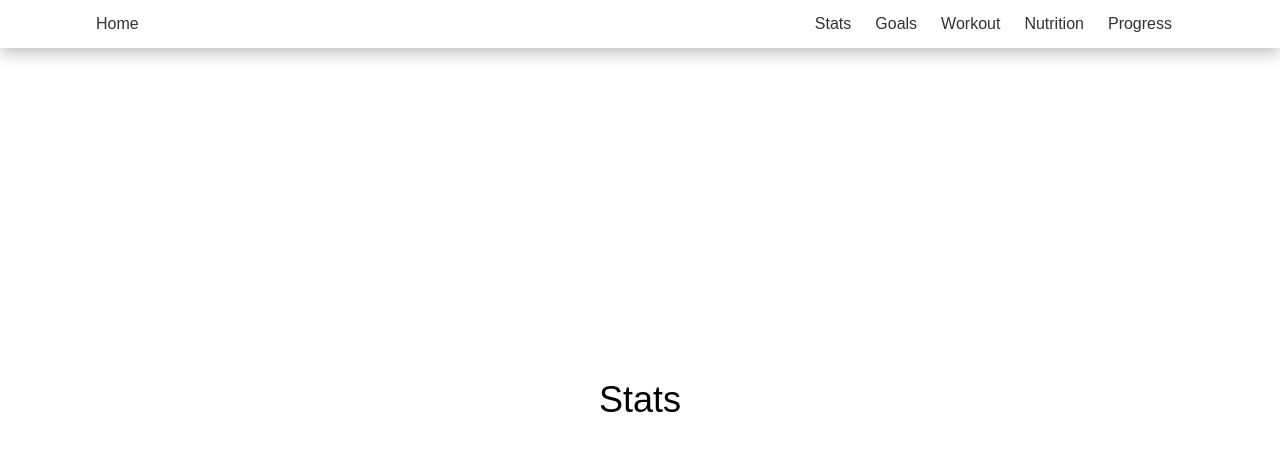
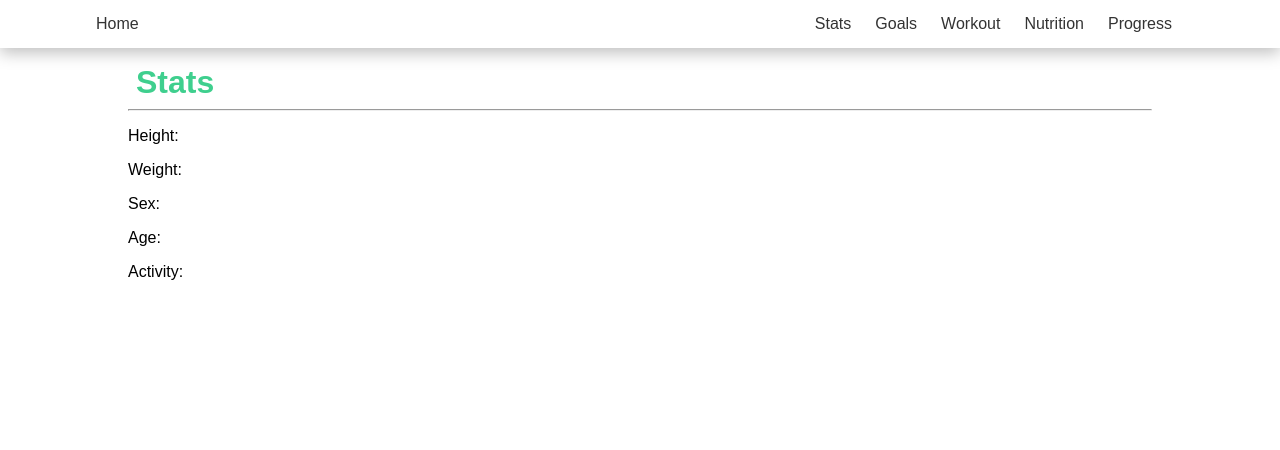
Before and after one commit to sergio-ortiz/4dgainz, a Next.js app: page /stats in a window 1280 px wide. Shown: the top 450 px of the page. Built offline with nearby package versions, Linux system fonts and the light colour scheme.

Commit message:
feat(stats): page component skeleton

```diff
--- a/pages/stats.js
+++ b/pages/stats.js
@@ -1,5 +1,20 @@
 import Layout from "@/components/Layout";
+import styles from "../styles/Stats.module.css";
 
-const Stats = () => <Layout>Stats</Layout>;
+const Stats = () => (
+  <Layout>
+    <div className={styles.container}>
+      <h1 className={styles.mainHeading}>Stats</h1>
+      <hr />
+      <ul className={styles.stats}>
+        <li className={styles.statsItem}>Height:</li>
+        <li className={styles.statsItem}>Weight:</li>
+        <li className={styles.statsItem}>Sex:</li>
+        <li className={styles.statsItem}>Age:</li>
+        <li className={styles.statsItem}>Activity:</li>
+      </ul>
+    </div>
+  </Layout>
+);
 
 export default Stats;
--- /dev/null
+++ b/styles/Home.module.css
@@ -0,0 +1,10 @@
+.container {
+  display: flex;
+  align-items: center;
+  justify-content: center;
+  height: calc(100vh - 3.5rem);
+}
+
+.mainHeading {
+  font-weight: lighter;
+}
--- a/styles/Layout.module.css
+++ b/styles/Layout.module.css
@@ -1,8 +1,3 @@
 .pageWrap {
-  min-height: 100vh;
-  display: flex;
-  align-items: center;
-  justify-content: center;
-  font-size: 36px;
-  font-weight: light;
+  margin-top: 3.5rem;
 }
--- a/styles/Nav.module.css
+++ b/styles/Nav.module.css
@@ -102,7 +102,7 @@
   }
 
   .navLinkText:hover {
-    color: dodgerblue;
+    color: #3fcf8e;
     font-weight: bold;
   }
 
--- /dev/null
+++ b/styles/Stats.module.css
@@ -0,0 +1,18 @@
+.container {
+  width: 80%;
+  max-width: 1080px;
+  margin: auto;
+}
+
+.mainHeading {
+  color: #3fcf8e;
+  padding: 0.5rem;
+}
+
+.stats {
+  list-style: none;
+}
+
+.statsItem {
+  margin: 1rem 0;
+}
```
Also changed, not shown: pages/index.js (+8 -1 lines).
